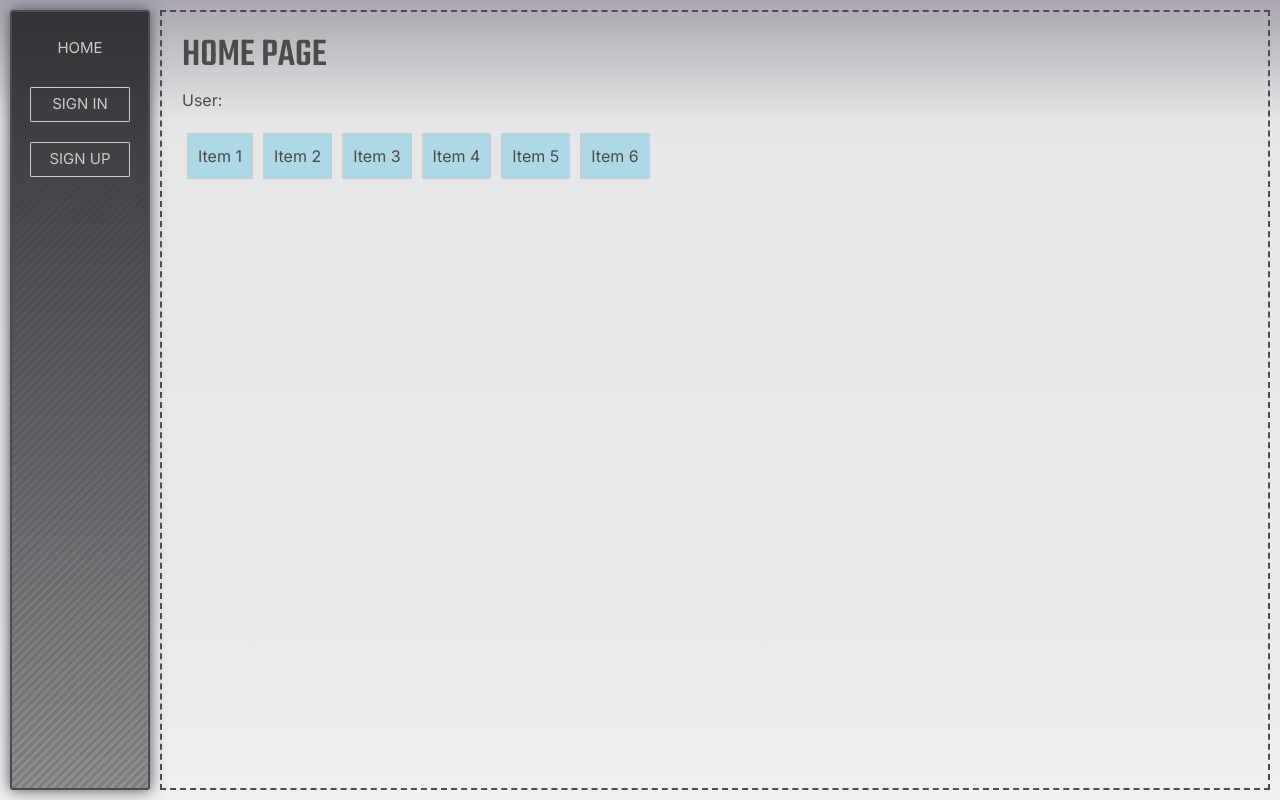
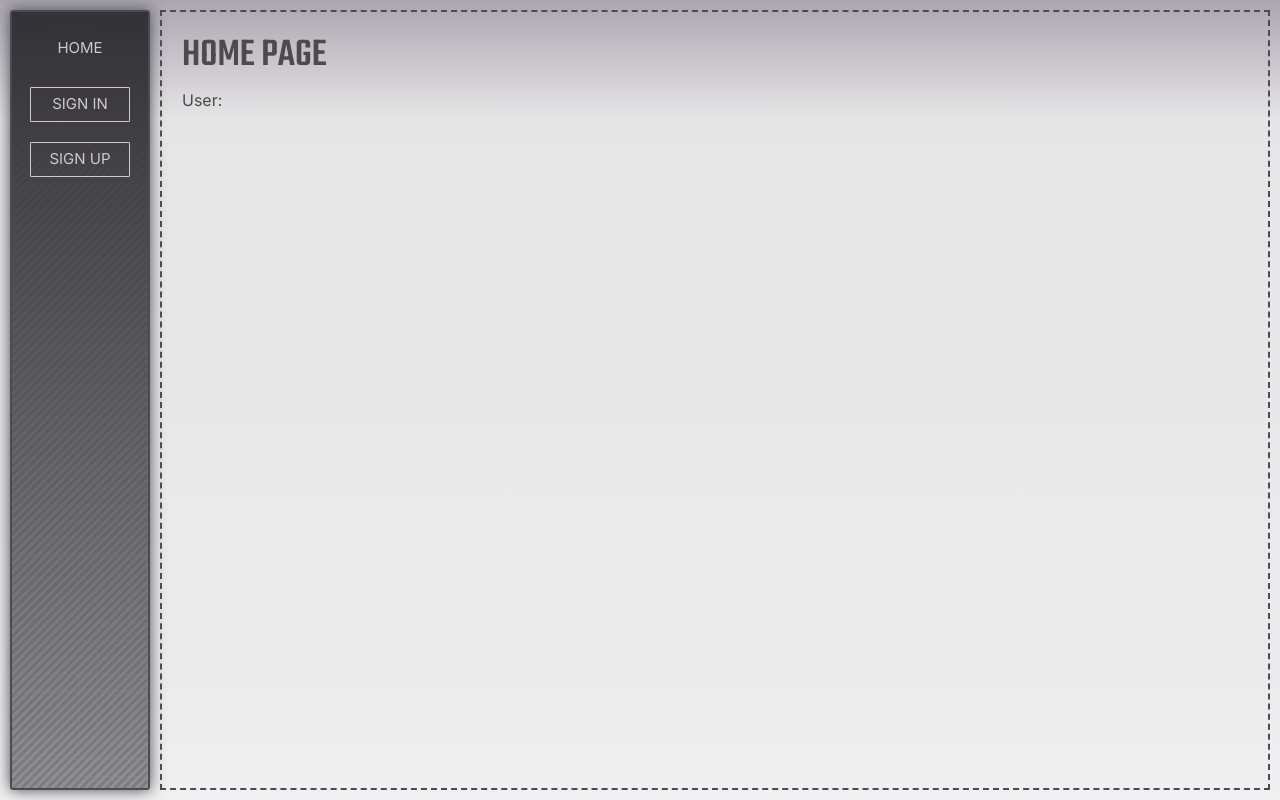
Before and after one commit to MidnattLantern/react-vivian, a React (Create React App) app: page / in a window 1280 px wide. Built offline with nearby package versions, Linux system fonts and the light colour scheme; no server answers.

Commit message:
cleanup and scrollbar hiding documentation

```diff
--- a/src/components/NavBar.js
+++ b/src/components/NavBar.js
@@ -23,10 +23,9 @@ const NavBar = () => {
         <NavLink className={Styles.NavBarButton} exact activeClassName={Styles.Active} to="/signout">SIGN OUT</NavLink>
         <NavLink className={Styles.NavBarButton} exact activeClassName={Styles.Active} to="/address">ADDRESS</NavLink>
         <NavLink className={Styles.NavBarButton} exact activeClassName={Styles.Active} to="/product">PRODUCT</NavLink>
-        <div className={Styles.NavBarButton}>TEST</div>
     </>
 
-/* Do not use <div> before the <Nav> on this one */
+/* Do not use <div> before the <Nav> on this component */
     return ( <>
         <Nav className={Styles.NavBarContainer}>
             <NavLink className={Styles.NavBarButton} exact activeClassName={Styles.Active} to="/">HOME</NavLink>
--- a/src/pages/home_page/HomePage.js
+++ b/src/pages/home_page/HomePage.js
@@ -12,15 +12,6 @@ const HomePage = () => {
         <div className={Styles.HomePageContainer}>
             <h1>HOME PAGE</h1>
             <p>User: {currentUser?.username}</p>
-            <div className={Styles.Container}>
-                <div className={Styles.Item}>Item 1</div>
-                <div className={Styles.Item}>Item 2</div>
-                <div className={Styles.Item}>Item 3</div>
-                <div className={Styles.Item}>Item 4</div>
-                <div className={Styles.Item}>Item 5</div>
-                <div className={Styles.Item}>Item 6</div>
-            </div>
-
         </div>
     </>)
 };
--- a/src/styles/HomePage.module.css
+++ b/src/styles/HomePage.module.css
@@ -7,31 +7,3 @@ h1{
     padding: 20px;
     height: 100%;
 }
-
-.Container {
-    display: flex;
-    flex-wrap: nowrap; /* Prevent items from wrapping */
-    overflow-x: auto; /* Enable horizontal scrolling */
-}
-
-.Item {
-    flex: 0 0 auto; /* Prevent items from shrinking */
-    margin: 5px;
-    padding: 10px;
-    background-color: lightblue;
-    border: 1px solid #ccc;
-}
-
-/* Optional: Styling for the scrollbar */
-.container::-webkit-scrollbar {
-    height: 8px;
-}
-
-.container::-webkit-scrollbar-thumb {
-    background-color: #888;
-    border-radius: 4px;
-}
-
-.container::-webkit-scrollbar-thumb:hover {
-    background-color: #555;
-}
--- a/src/styles/NavBar.module.css
+++ b/src/styles/NavBar.module.css
@@ -16,7 +16,14 @@
     align-items: center;
     overflow-x: hidden;
     overflow-y: auto;
+    /* always hide the scroll bar*/
+    -ms-overflow-style: none; /* IE and Edge */
+    scrollbar-width: none; /* Firefox */
 }
+.NavBarContainer::-webkit-scrollbar {
+    display: none; /* Chrome, Safari, and Opera */
+}
+
 .NavBarButton {
     border: 1px solid var(--container-light);
     border-radius: 1px;
@@ -50,8 +57,6 @@
             rgba(50,50,55,1) 75%
         );
         height: 50px;
-        display: flex;
-        flex-wrap: initial;
         flex-direction: row;
         overflow-x: auto;
         overflow-y: hidden;
```
Also changed, not shown: documentation/address design.md (added, +15 -0 lines), documentation/navbar and app-view.md (+22 -2 lines), documentation/product.md (line endings or trailing spaces).
